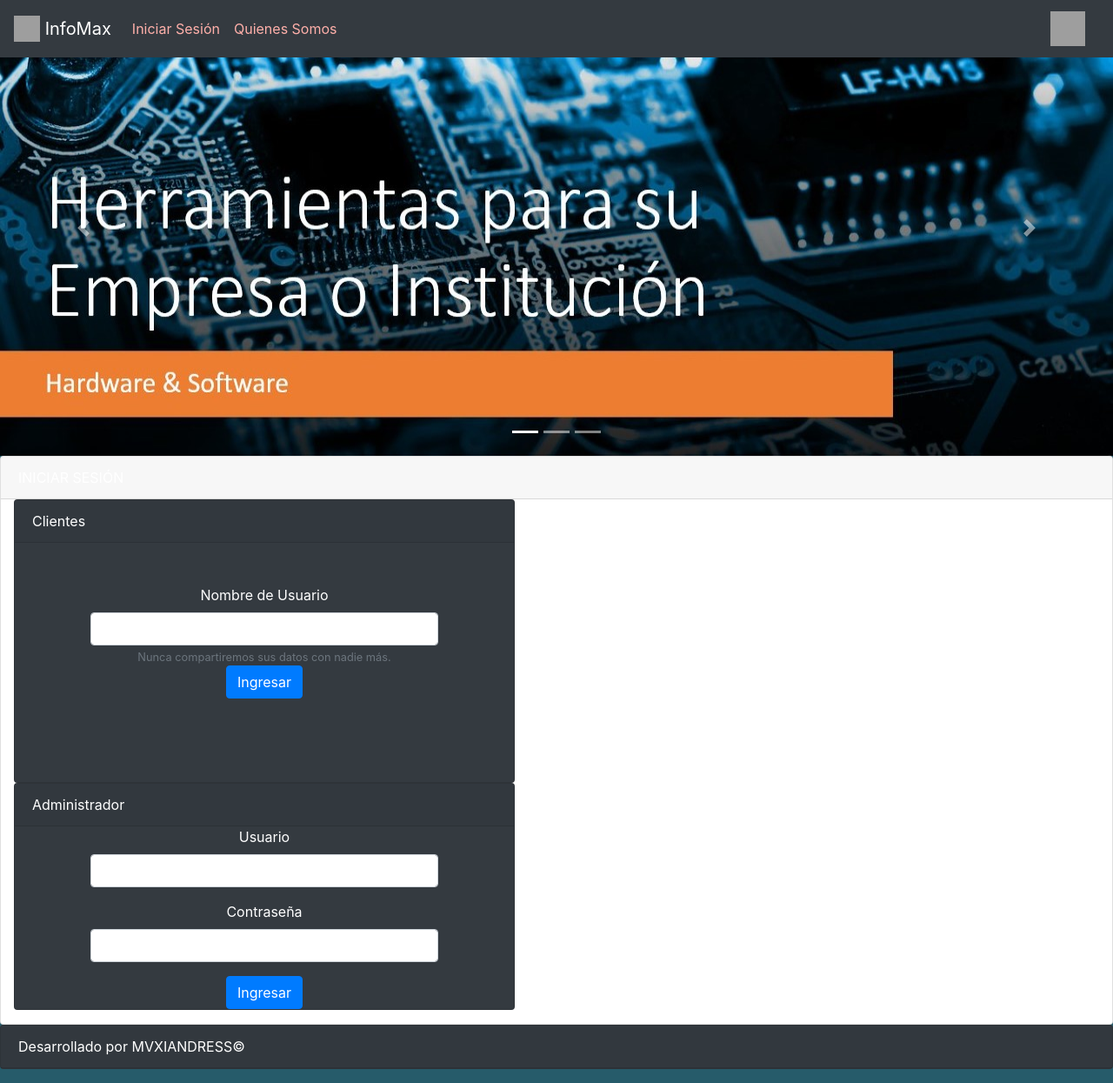
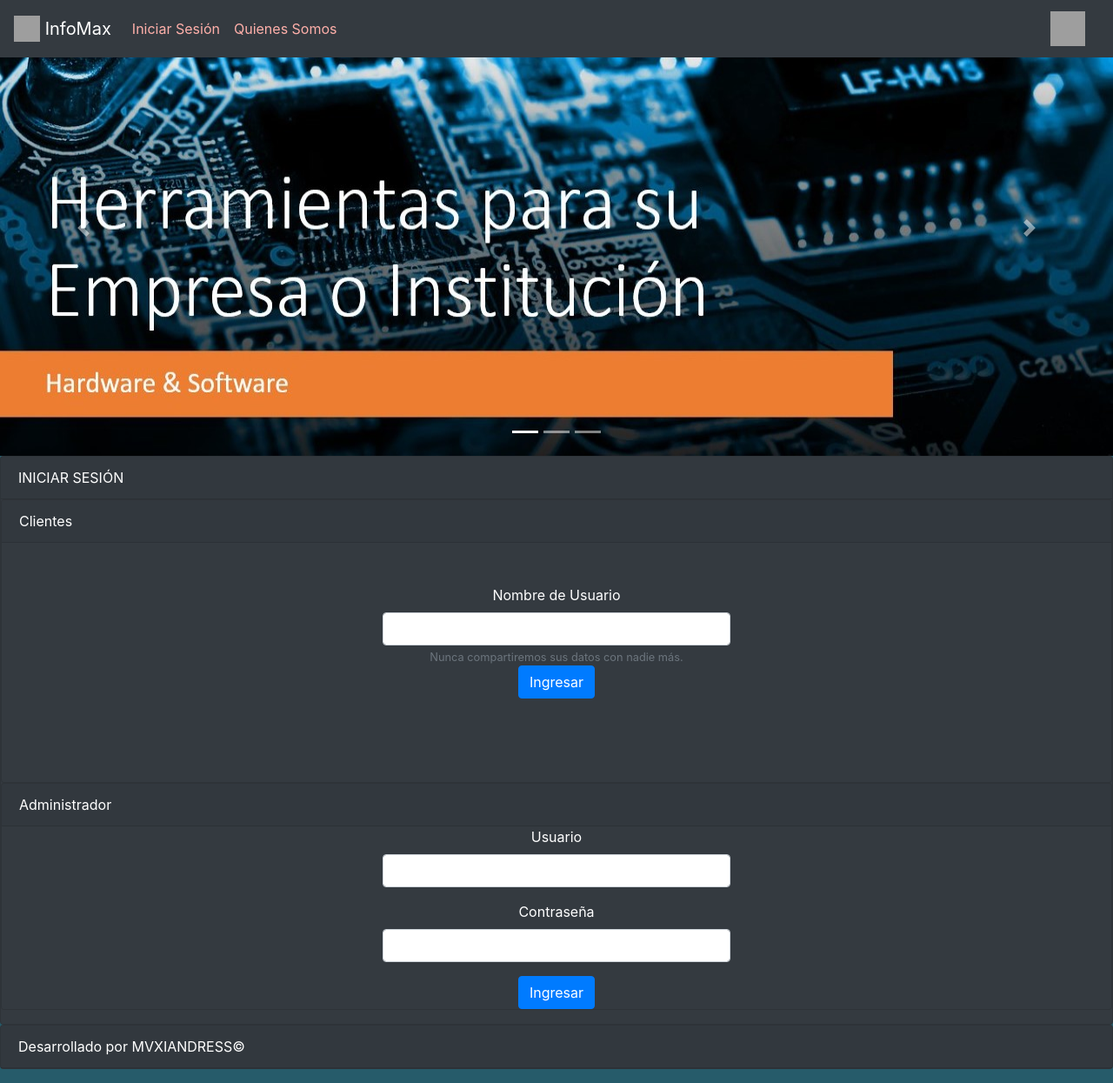
Before and after one commit to MaxiVargas78/ProyectoI_DesarrolloWeb, a PHP site: page /login.php in a window 1280 px wide. Shown: the whole page at 87% size. Run offline with PHP 8.4, Linux system fonts and the light colour scheme; grey boxes are pictures that could not be loaded.

Commit message:
estetica login

```diff
--- a/login.php
+++ b/login.php
@@ -1,11 +1,11 @@
 <?php
 include_once("header.php");
 ?>
-<div class="card">
+<div class="card bg-dark">
 <div class="card-header text-white">
 INICIAR SESIÓN
 </div>
-<div class="col-sm-6">
+<div class="card-deck">
 <div class="card bg-dark text-white" style="width: 36rem;"  >
   <div class="card-header">
     Clientes
@@ -23,7 +23,7 @@ INICIAR SESIÓN
   </div>
 </div>
 
-<div class="col-sm-6">
+<div class="card-deck">
 <div class="card bg-dark text-white mb-3" style="width: 36rem;"  >
 
   <div class="card-header">
```
